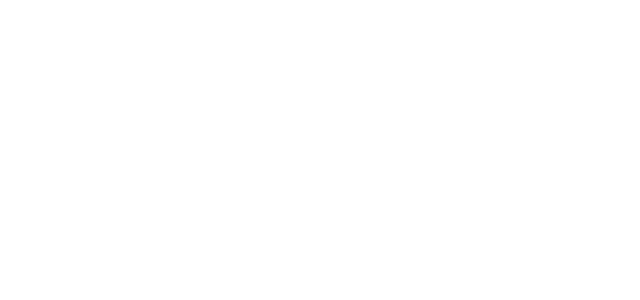
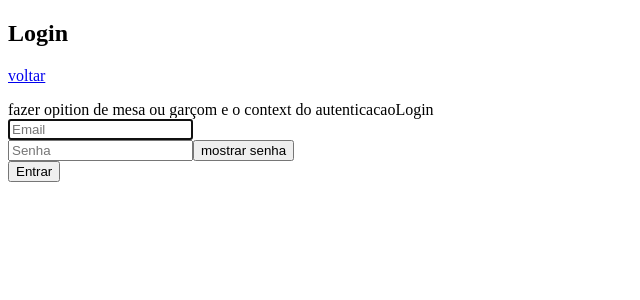
Before and after one commit to DhiegoFernandes/DigitalMenu-WEB, a React (Vite) app in the folder frontend/: page /loginmesa in a window 1280 px wide. Before the commit this address had no page. Shown: the top 300 px of the page, without its empty margins (0-640 px from the left). Built offline with nearby package versions, Linux system fonts and the light colour scheme.

Commit message:
segunda página de login

```diff
--- a/frontend/src/pages/Home.jsx
+++ b/frontend/src/pages/Home.jsx
@@ -1,13 +1,13 @@
-import { Link, Outlet } from "react-router-dom";
+import { Link } from "react-router-dom";
 
 function Home() {
   return (
     <>
       <h1>Digital Menu</h1>
       <nav id='navbar'>
-      <h2><Link to="/login">Login</Link></h2>
+      <h2><Link to="/loginatendente">Login Atendente</Link></h2>
+      <h2><Link to="/loginmesa">Login Mesa</Link></h2>
       </nav>
-      <Outlet />
     </>
   )
 }
--- a/frontend/src/pages/Login.jsx
+++ b/frontend/src/pages/LoginAtendente.jsx
@@ -1,7 +1,7 @@
 import { useState } from "react";
 import { Link } from "react-router-dom";
 
-function Login() {
+function LoginAtendente() {
 
   const [email, setEmail] = useState("");
   const [senha, setSenha] = useState("");
@@ -74,4 +74,4 @@
   )
 }
 
-export default Login;
+export default LoginAtendente;
--- /dev/null
+++ b/frontend/src/pages/LoginMesa.jsx
@@ -0,0 +1,77 @@
+import { useState } from "react";
+import { Link } from "react-router-dom";
+
+function LoginMesa() {
+
+  const [email, setEmail] = useState("");
+  const [senha, setSenha] = useState("");
+  // const [usuario, setUsuario] = useState("mesa");
+
+  const [tipoSenha, setTipoSenha] = useState("password");
+
+  return (
+    <>
+      <div>
+        <h2>Login</h2>
+        <p><Link to="/">voltar</Link></p>
+      </div>
+      <div>
+        fazer opition de mesa ou garçom e o context do autenticacaoLogin
+      </div>
+      <form className="formulario">
+        <div className="email-e-senha">
+          <input
+            autoFocus
+            value={email}
+            onChange={(e) => setEmail(e.target.value)}
+            placeholder="Email"
+            type="email"
+            className="email"
+          />
+          <div>
+            <input
+              value={senha}
+              onChange={(e) => setSenha(e.target.value)}
+              placeholder="Senha"
+              className="senha"
+              type={tipoSenha}
+            />
+            {tipoSenha === "password" ? (
+              <button
+                className="botao-mostraSenha"
+                type="button"
+                onClick={(e) => {
+                  e.preventDefault();
+                  setTipoSenha("text")
+                }}
+              >
+                mostrar senha
+              </button>
+            ) : (
+              <button
+                className="botao-escondeSenha"
+                type="button"
+                onClick={(e) => {
+                  e.preventDefault();
+                  setTipoSenha("password")
+                }}
+              >
+                esconder senha
+              </button>
+            )}
+          </div>
+        </div>
+        <div className="botao-enviar">
+          <button
+            type="submit"
+            onClick={(e) => atenticacaoLogin(e, email, senha)}
+          >
+            Entrar
+          </button>
+        </div>
+      </form>
+    </>
+  )
+}
+
+export default LoginMesa;
--- a/frontend/src/routes.jsx
+++ b/frontend/src/routes.jsx
@@ -1,7 +1,8 @@
 import { BrowserRouter, Routes, Route } from 'react-router-dom'
 
 import Home from './pages/Home'
-import Login from './pages/Login'
+import LoginAtendente from './pages/LoginAtendente'
+import LoginMesa from './pages/LoginMesa'
 import Sistema from './pages/Sistema'
 
 function Rotas() {
@@ -11,7 +12,8 @@
       <BrowserRouter>
         <Routes>
           <Route path='/' element={<Home />}/>
-          <Route path='/login' element={<Login />}/>
+          <Route path='/loginatendente' element={<LoginAtendente />}/>
+          <Route path='/loginmesa' element={<LoginMesa />}/>
           <Route path='/sitema' element={<Sistema />}/>
         </Routes>
       </BrowserRouter>
```
Also changed, not shown: 1 other file (tests, documents, lock files or other folders).
